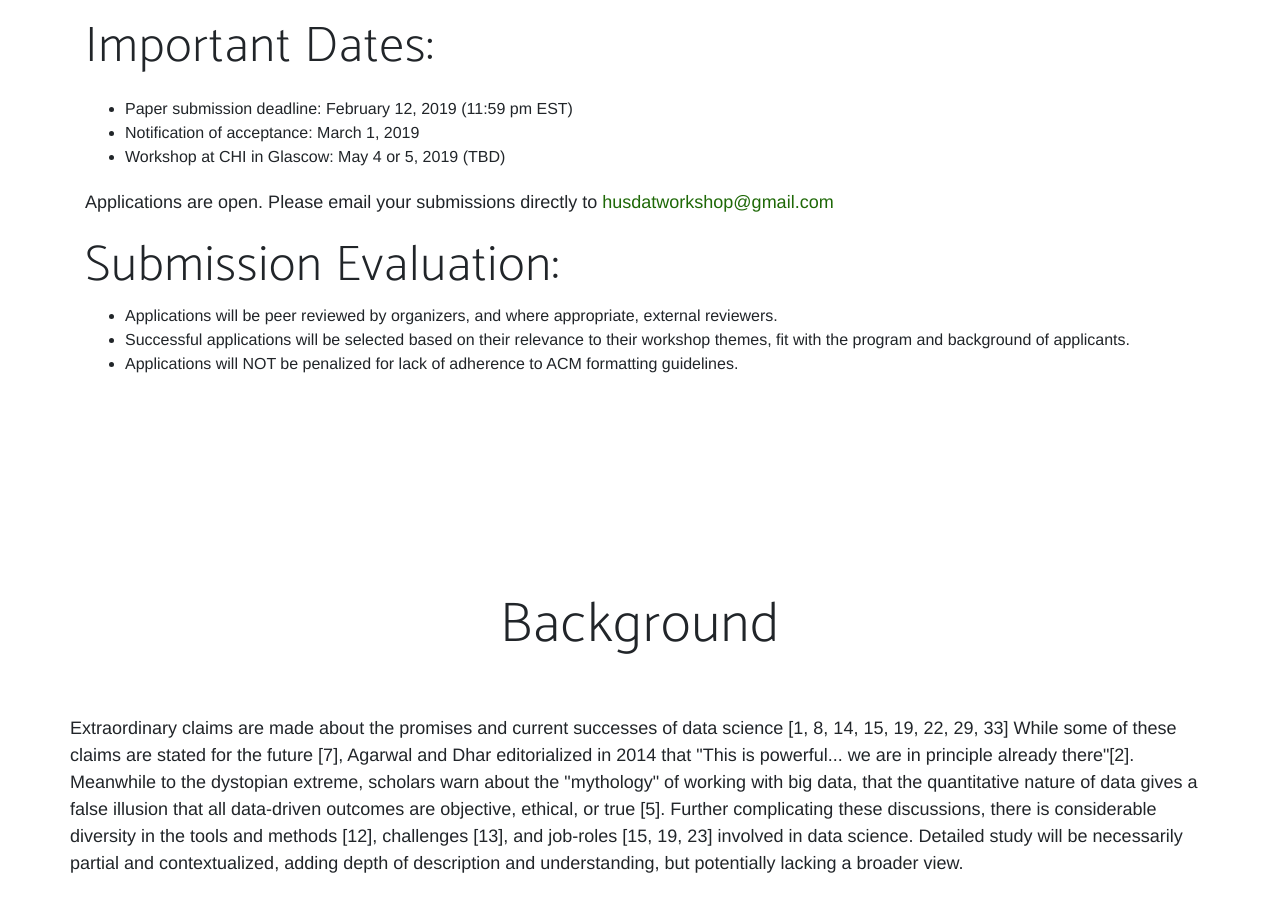
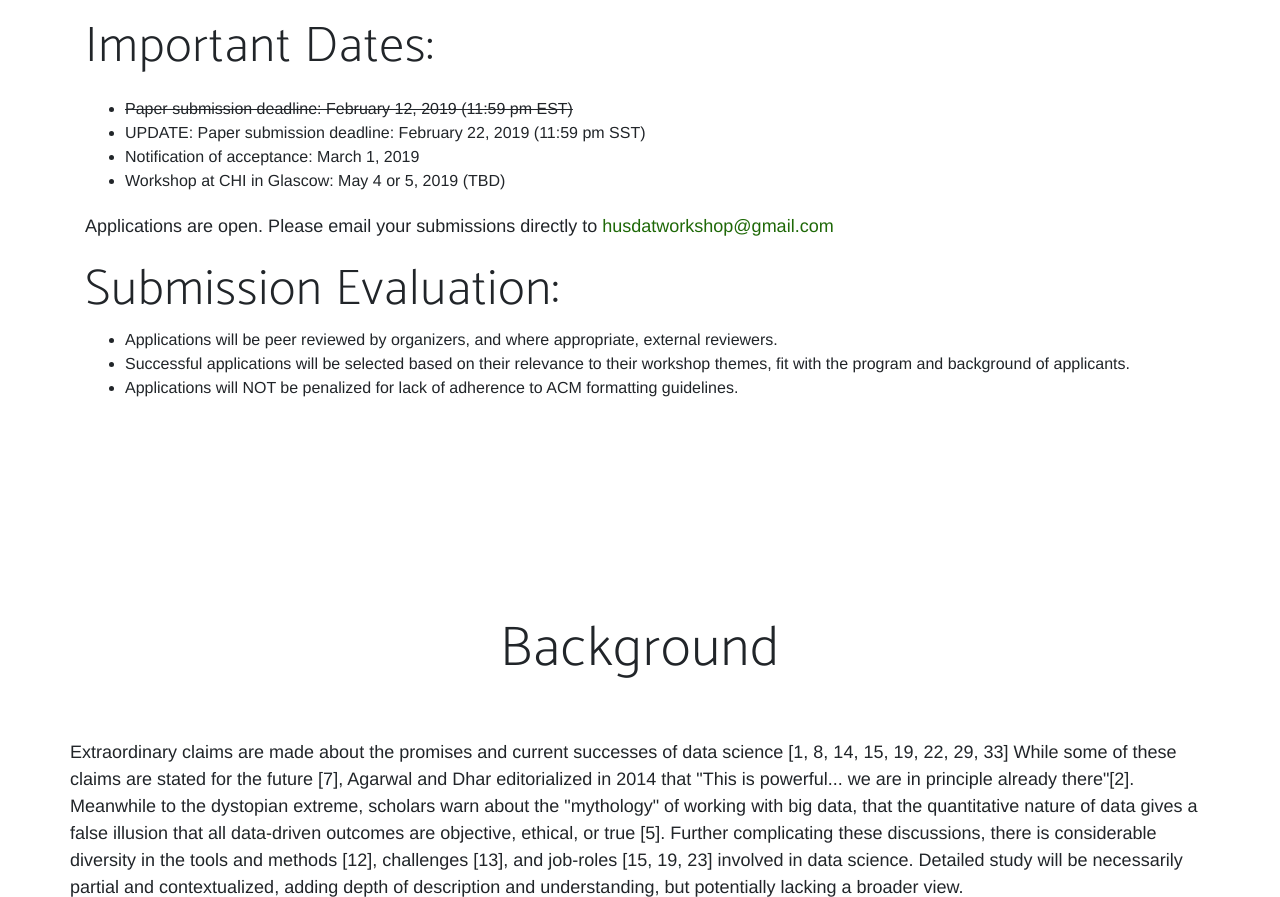
Before and after one commit to HuSDatWorkshop/HuSDatWorkshop.github.io, a website: page index.html in a window 1280 px wide. Shown: the part 3828-4725 px from the top of the page. Drawn offline with Linux system fonts and the light colour scheme; a web font is replaced by a local one.

Commit message:
Update index.html
New due date:
-Old due date list item left in place with strikethrough
-New List item with updated time (SST is the latest time zone)

```diff
--- a/index.html
+++ b/index.html
@@ -195,7 +195,8 @@
               <h2>Important Dates:</h2>
               <p>
                 <ul class="unorderlist">
-                  <li>Paper submission deadline: February 12, 2019 (11:59 pm EST)</li>
+                  <li><s>Paper submission deadline: February 12, 2019 (11:59 pm EST)</s></li>
+                  <li>UPDATE: Paper submission deadline: February 22, 2019 (11:59 pm SST)</li>
                   <li>Notification of acceptance: March 1, 2019</li>
                   <li>Workshop at <a href: "https://chi2019.acm.org/">CHI in Glascow</a>: May 4 or 5, 2019 (TBD)</li>
                 </ul>
```
